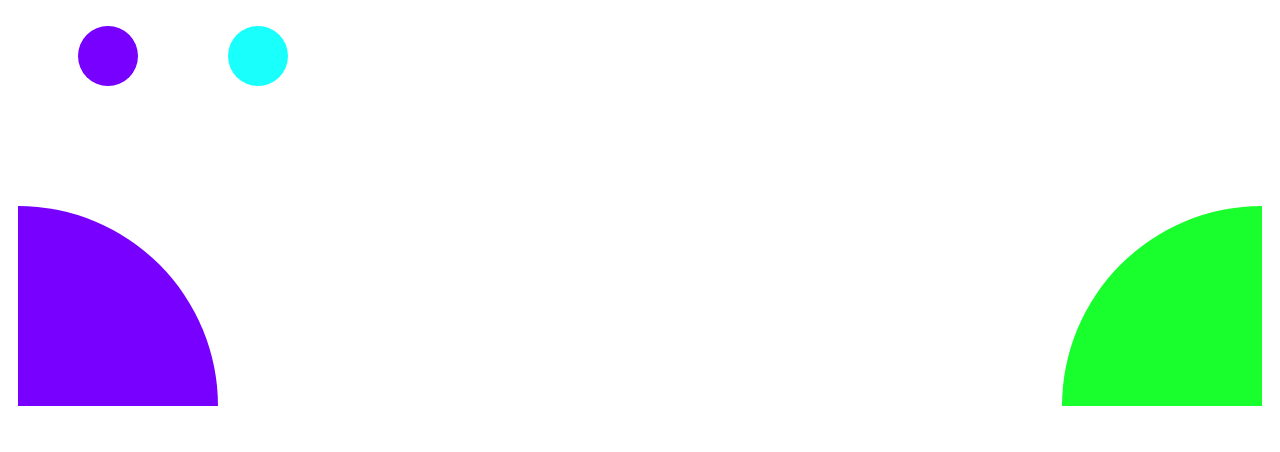
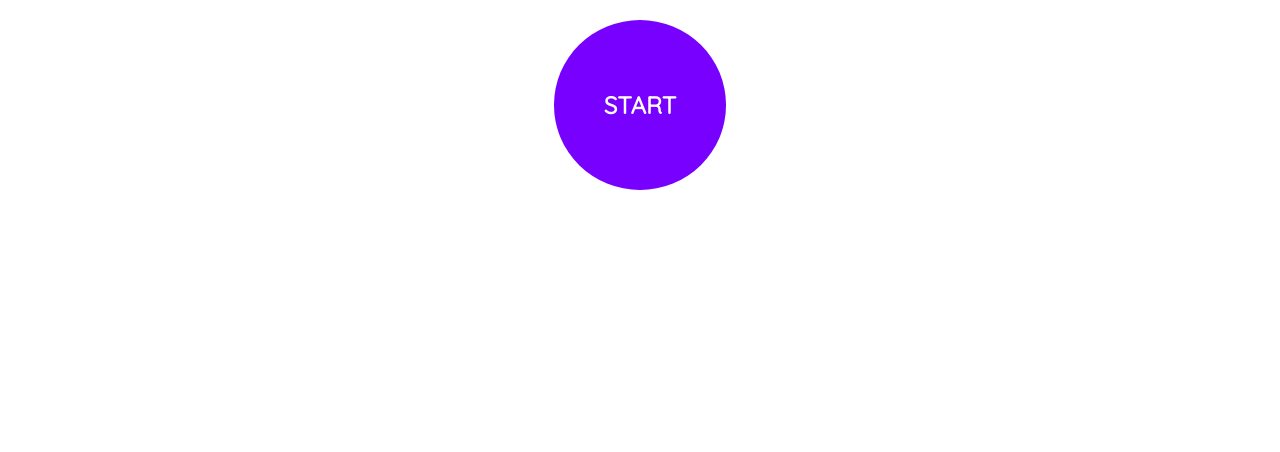
Before and after one commit to InesCV/WhatTheColor, a plain HTML site: page index.html in a window 1280 px wide. Shown: the part 377-829 px from the top of the page. Drawn offline with nearby package versions, Linux system fonts and the light colour scheme.

Commit message:
Add StartScreen to the game

```diff
--- a/index.html
+++ b/index.html
@@ -10,16 +10,16 @@
 </head>
 <body>
   <h1>WhatThe<span>Color</span></h1>
-  <div id="startGame" style="display: none">
-    <h2>Press start to play</h2>
-    <button>Start</button>
+  <div id="startScreen">
+    <h2>Press <span>start</span> to play</h2>
+    <button id="startGame" class="btn-startGame">Start</button>
   </div>
-  <canvas id="WhatTheColor"></canvas>
+  <canvas id="WhatTheColor" style="display: none"></canvas>
   <!-- <div class="pause-screen disable">- P A U S E -</div> -->
   <div id="gameover" style="display: none" class="flex-container">
       <h2>GAME OVER</h2>
       <p>You got <span id="result"></span> ovules fecundated</p>
-      <button id="startagain" class="btn"> Abort and Start Again</button>
+      <button id="startagain" class="btn-gameOver"> Abort and Start Again</button>
     </div>
   <script src="ball.js"></script>
   <script src="home.js"></script>
--- a/main.js
+++ b/main.js
@@ -1,8 +1,13 @@
 document.onload = function() {
+  let startScreen = document.getElementById('startScreen');
+  let startGame = document.getElementById('startGame');
+  startGame.addEventListener("click", function() {
+    startScreen.style = 'display: none';
     const canvas = document.getElementById('WhatTheColor');
     canvas.width = document.body.clientWidth -20;
     canvas.height = document.body.clientHeight - 100;
     const ctx = canvas.getContext('2d');
+    canvas.style = 'display: block';
 
     function startAgain() {
       let game = new Game({
@@ -36,5 +41,9 @@ document.onload = function() {
     }
 
   startAgain();
+  })
+
+
+
 
 }();
--- a/style.css
+++ b/style.css
@@ -35,7 +35,28 @@ p {
   align-self: center;
 } */
 
-.btn {
+.btn-startGame {
+	background-color: #7800FF;
+	color: white;
+	font-family: Quicksand;
+	font-size: 1.5em;
+	font-weight: bolder;
+	text-align: center;
+	text-transform: uppercase;
+  text-decoration: none;
+  margin: 1.5em auto 0 auto;
+	padding: 70px 50px;
+  max-width: 600px;
+  border: none;
+  border-radius: 50%;
+}
+
+.btn-startGame:hover {
+  background-color: #19FFFC;
+  color: #7800FF;
+}
+
+.btn-gameOver {
 	background-color: #7800FF;
 	color: white;
 	font-family: Quicksand;
@@ -50,7 +71,7 @@ p {
   border: none;
 }
 
-.btn:hover {
+.btn-gameOver:hover {
   background-color: #19FFFC;
   color: #7800FF;
 }
@@ -59,6 +80,7 @@ p {
 span {
   color: #7800FF;
 }
+
 body {
   min-width: 100vh;
   min-height: 100vh;
```
Lines whose indentation alone changed are shown as unchanged.
